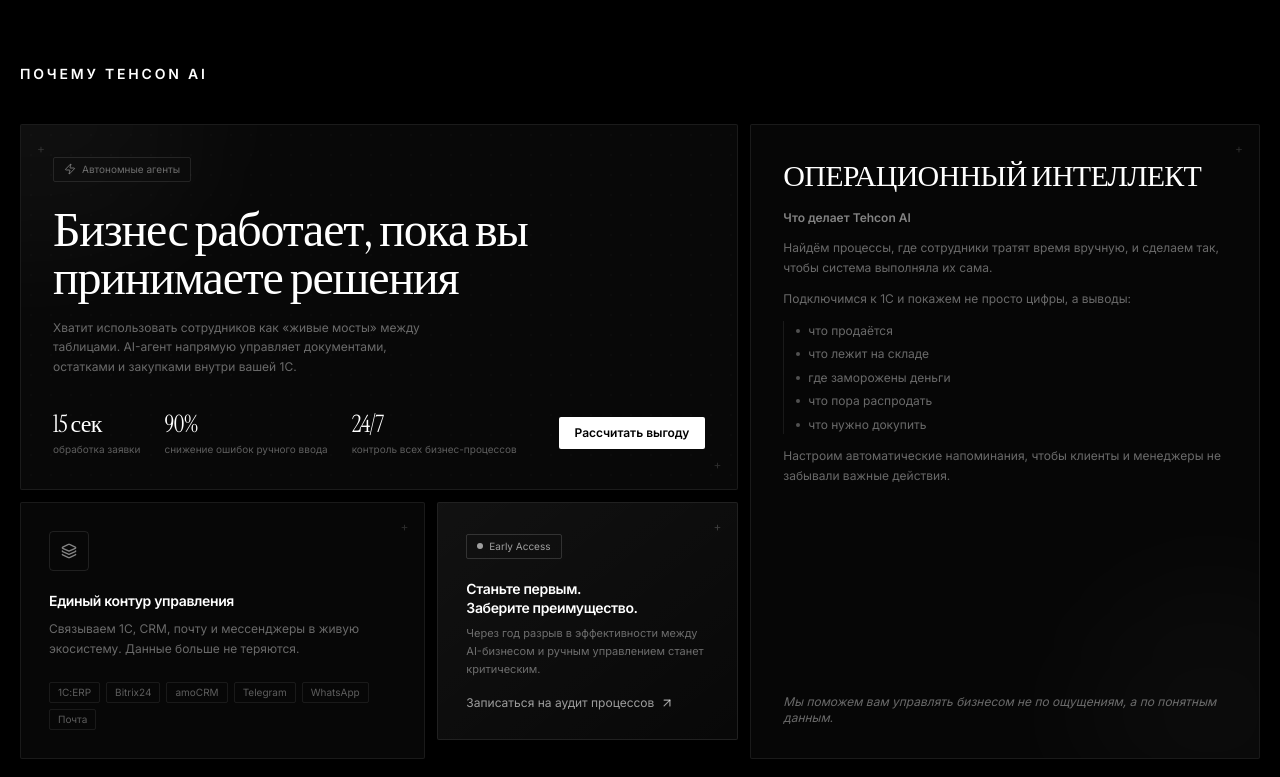
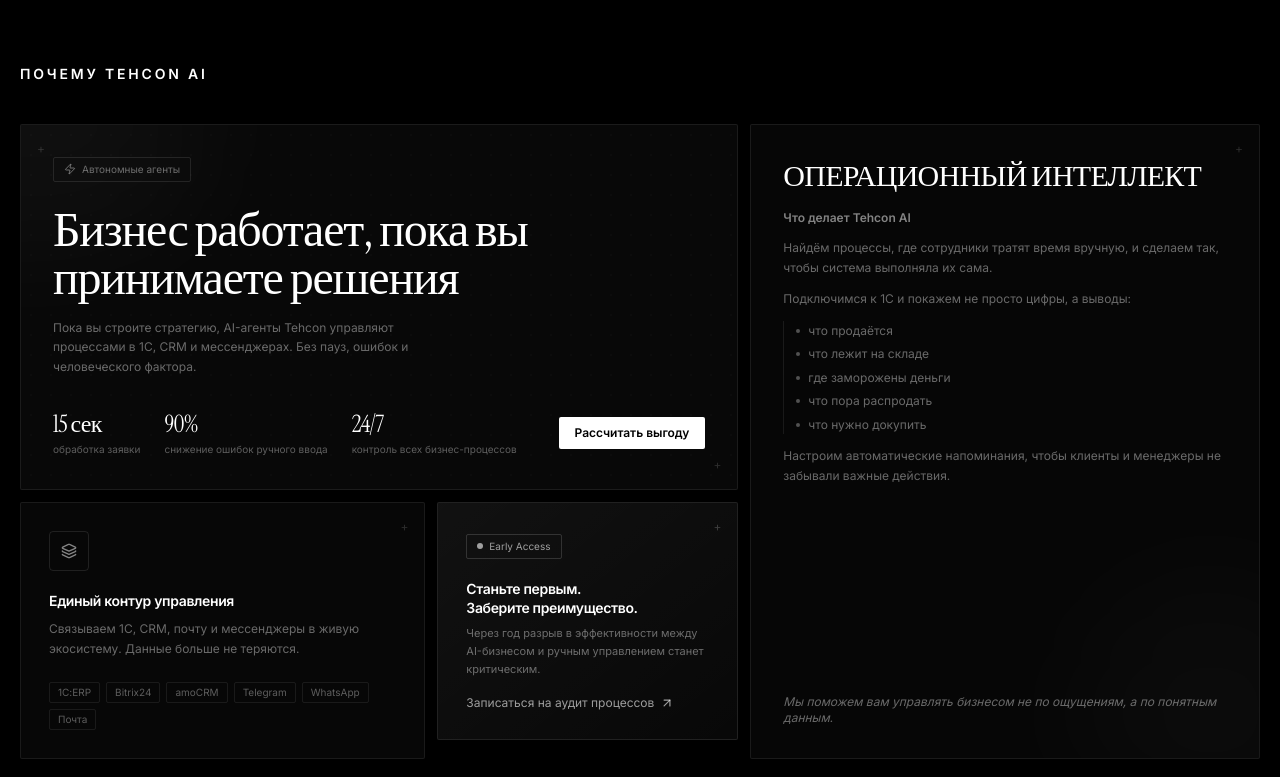
Before and after one commit to DSergeev23/AI_Tehcon, a React (Vite) app: page / in a window 1280 px wide. Shown: the part 1404-2181 px from the top of the page. Built offline with nearby package versions, Linux system fonts and the light colour scheme; no server answers.

Commit message:
Visual edits

```diff
--- a/src/components/home/BentoShowcase.jsx
+++ b/src/components/home/BentoShowcase.jsx
@@ -43,8 +43,8 @@ export default function BentoShowcase() {
 
 
                 </h2>
-                <p className="text-xs text-white/40 max-w-sm leading-relaxed">
-                  Хватит использовать сотрудников как «живые мосты» между таблицами. AI-агент напрямую управляет документами, остатками и закупками внутри вашей 1С.
+                <p className="text-xs text-white/40 max-w-sm leading-relaxed">Пока вы строите стратегию, AI-агенты Tehcon управляют процессами в 1С, CRM и мессенджерах. Без пауз, ошибок и человеческого фактора.
+
                 </p>
               </div>
 
```
